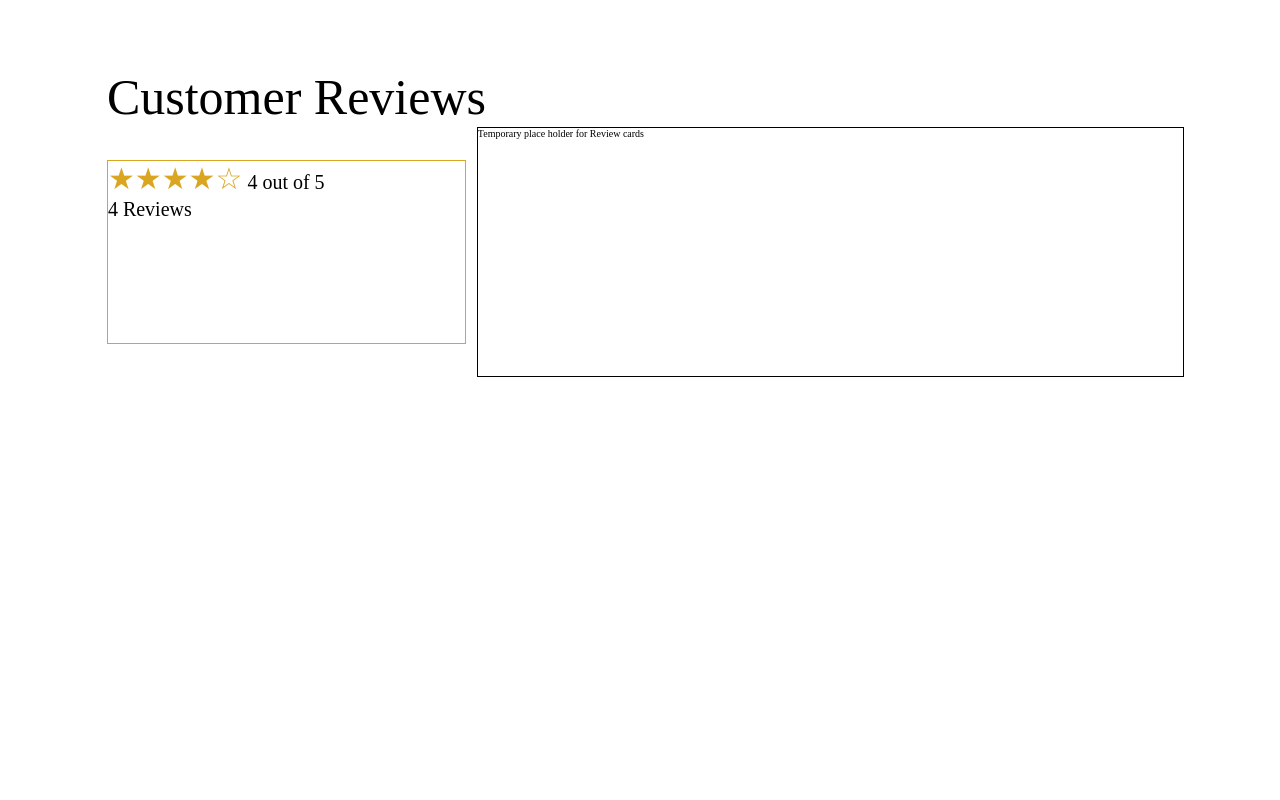
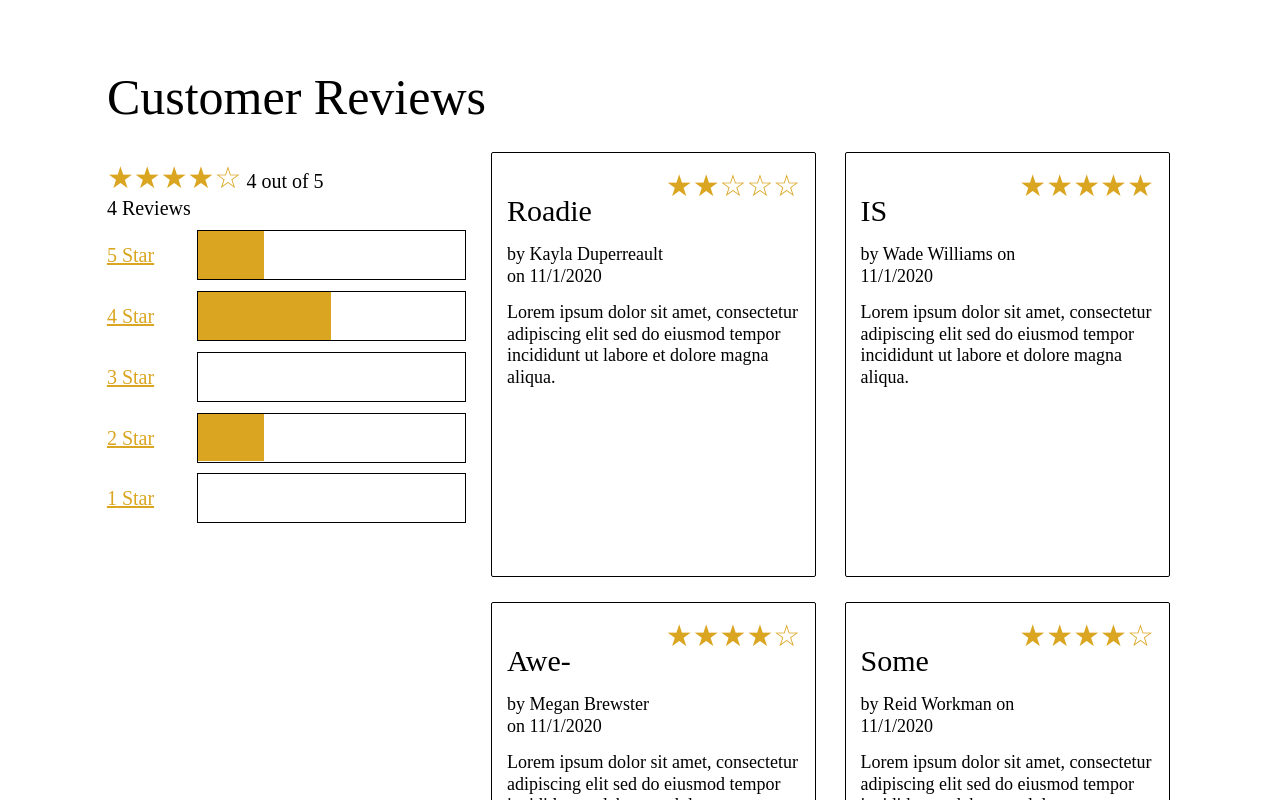
Before and after one commit to OmarSalah95/Roadie-Challenge, a React (Create React App) app: page / in a window 1280 px wide. Shown: the part 1840-2640 px from the top of the page. Before the commit the page ends 2217 px from the top, so only its background shows below. Built offline with nearby package versions, Linux system fonts and the light colour scheme.

Commit message:
Finished off the ratings bars and review cards and mapping for the most part as well as deployed to netlify

```diff
--- /dev/null
+++ b/src/components/ProductPage/ReviewSection/ReviewCard/ReviewCard.jsx
@@ -0,0 +1,17 @@
+import React from 'react'
+import RatingBadge from '../../../global/RatingBadge/RatingBadge';
+
+export default function ReviewCard({review}){
+    return(
+        <div className="review-card">
+            <div className="summary">
+                <div className="summary-content-wrapper">
+                    <h3>{review.subject}</h3>
+                    <p className="poster-data">by {review.poster} on {review.created_at}</p>
+                </div>
+                <RatingBadge rating={review.rating} />
+            </div>
+            <p>{review.review}</p>
+        </div>
+    )
+}
--- /dev/null
+++ b/src/components/ProductPage/ReviewSection/ReviewCard/ReviewCard.scss
@@ -0,0 +1,23 @@
+.review-card{
+    width:46%;
+    height: 425px;
+    border: 1px solid black;
+    border-radius: 2px;
+    padding: 15px;
+    margin-top:25px;
+    .summary{
+        display: flex;
+        justify-content: space-around;
+        h3{
+            font-size: 3rem;
+            margin: 25px auto 15px;
+        }
+        .poster-data{
+            margin-bottom: 15px;
+        }
+    }
+    p{
+        font-size: 1.8rem;
+    }
+
+}
--- a/src/components/ProductPage/ReviewSection/ReviewSection.jsx
+++ b/src/components/ProductPage/ReviewSection/ReviewSection.jsx
@@ -1,6 +1,7 @@
 // This Component is going to orchestrate sub-components of the customer review section
 import React from 'react'
-import StarRatings from './StarRatings/StarRatings.jsx'
+import StarRatings from './StarRatingSection/StarRatings.jsx'
+import ReviewCard from './ReviewCard/ReviewCard.jsx'
 
 export default function ReviewSection({revArr}){
 
@@ -9,8 +10,8 @@ export default function ReviewSection({revArr}){
             <h2>Customer Reviews</h2>
             <section className="Review-Section">
                 <StarRatings revArr={revArr} />
-                <div className="temp" style={ {width:"65%",height:"250px", border:"1px solid black"} }>
-                    Temporary place holder for Review cards
+                <div className="review-list-container">
+                    {revArr.map(review => <ReviewCard review = {review}/>)}
                 </div>
             </section>
         </>
--- a/src/components/ProductPage/ReviewSection/ReviewSection.scss
+++ b/src/components/ProductPage/ReviewSection/ReviewSection.scss
@@ -1,7 +1,8 @@
 // This will be custom styling if needed but it will mainly be used to import the sub-compnents stylings f
 // or ease of import into base styles file.
 
-@import './StarRatings/StarRatings.scss';
+@import './StarRatingSection/StarRatings.scss';
+@import './ReviewCard/ReviewCard.scss';
 h2{
     margin-left: 1%;
     font-size: 5rem;
@@ -9,5 +10,11 @@ h2{
 .Review-Section{
     display: flex;
     justify-content: space-between;
+    .review-list-container{
+        width: 65%;
+        display: flex;
+        flex-wrap: wrap;
+        justify-content: space-around;
+    }
 
 }
--- /dev/null
+++ b/src/components/ProductPage/ReviewSection/StarRatingSection/StarRatings.jsx
@@ -0,0 +1,34 @@
+import React from 'react';
+import RatingBadge from '../../../global/RatingBadge/RatingBadge';
+
+export default function StarRating({revArr}){
+    let total = 0
+    if (revArr.length){
+        total = revArr.reduce((total, {rating})=> rating + total, 0)
+    }
+    let avgRating = Math.round(total/revArr.length)
+
+    const getOccurancePercentage = (target) =>{
+        const count = revArr.reduce((counter, {rating}) => rating === target ? counter+1 : counter,0)
+        return String((count/revArr.length)*100)
+    }
+
+    return(
+        <div className="star-ratings">
+            <p><RatingBadge rating={avgRating} /> {avgRating} out of 5</p>
+            <p >{revArr.length} Reviews</p>
+            {Array(5).fill(5).map((five, i)=>{
+                return(
+                <div className="rating-bar">
+                    <span className="filter-link">{five-i} Star</span>
+                    <div className="percentage-box">
+                        <div className="percentage-fill" style={{width: getOccurancePercentage(five-i)+"%", height:"99%"}}></div>
+                    </div>
+                </div>
+                )
+
+            })
+            }
+        </div>
+    )
+}
--- /dev/null
+++ b/src/components/ProductPage/ReviewSection/StarRatingSection/StarRatings.scss
@@ -0,0 +1,29 @@
+.star-ratings{
+    width: 33%;
+    margin: 3% auto;
+
+    .rating-bar{
+        display: flex;
+        justify-content: space-between;
+        margin-top:3%;
+        .filter-link{
+            font-size: 2rem;
+            text-decoration: underline;
+            color: goldenrod;
+            margin-top: auto;
+            margin-bottom: auto;
+        }
+        .percentage-box{
+            border: 1px solid black;
+            width:75%;
+            height: 50px;
+            .percentage-fill{
+                background-color: goldenrod;
+            }
+        }
+    }
+
+    p{
+        font-size: 2rem;
+    }
+}
--- a/src/components/ProductPage/ReviewSection/StarRatings/StarRatings.jsx
+++ /dev/null
@@ -1,17 +0,0 @@
-import React from 'react';
-import RatingBadge from '../../../global/RatingBadge/RatingBadge';
-
-export default function StarRating({revArr}){
-    let total = 0
-    if (revArr.length){
-        total = revArr.reduce((total, {rating})=> rating + total, 0)
-    }
-     let avgRating = Math.round(total/revArr.length)
-
-    return(
-        <div className="star-ratings">
-            <p><RatingBadge rating={avgRating} /> {avgRating} out of 5</p>
-            <p >{revArr.length} Reviews</p>
-        </div>
-    )
-}
--- a/src/components/ProductPage/ReviewSection/StarRatings/StarRatings.scss
+++ /dev/null
@@ -1,8 +0,0 @@
-.star-ratings{
-    width: 33%;
-    margin: 3% auto;
-    border: 1px solid goldenrod;
-    p{
-        font-size: 2rem;
-    }
-}
--- a/src/components/global/RatingBadge/RatingBadge.jsx
+++ b/src/components/global/RatingBadge/RatingBadge.jsx
@@ -4,15 +4,15 @@ export default function RatingBadge({rating}){
     return(
         <>
             {
-                rating == 1
+                rating === 1
                     ?  <span className="rating-badge">★☆☆☆☆</span>
-                : rating == 2
+                : rating === 2
                     ? <span className="rating-badge">★★☆☆☆</span>
-                : rating == 3
+                : rating === 3
                     ? <span className="rating-badge">★★★☆☆</span>
-                : rating == 4
+                : rating === 4
                     ? <span className="rating-badge">★★★★☆</span>
-                : rating == 5
+                : rating === 5
                     ? <span className="rating-badge">★★★★★</span>
                 : <p>☆☆☆☆☆</p>
             }
--- a/src/pages/ProductPage/ProductPage.jsx
+++ b/src/pages/ProductPage/ProductPage.jsx
@@ -27,7 +27,7 @@ export default function ProductPage() {
                     poster:  "Wade Williams",
                     rating: 5,
                     review: "Lorem ipsum dolor sit amet, consectetur adipiscing elit sed do eiusmod tempor incididunt ut labore et dolore magna aliqua.",
-                    created_at: Date.now,
+                    created_at: formatted,
                 },{
                     subject: "Awe-",
                     poster:  "Megan Brewster",
```
